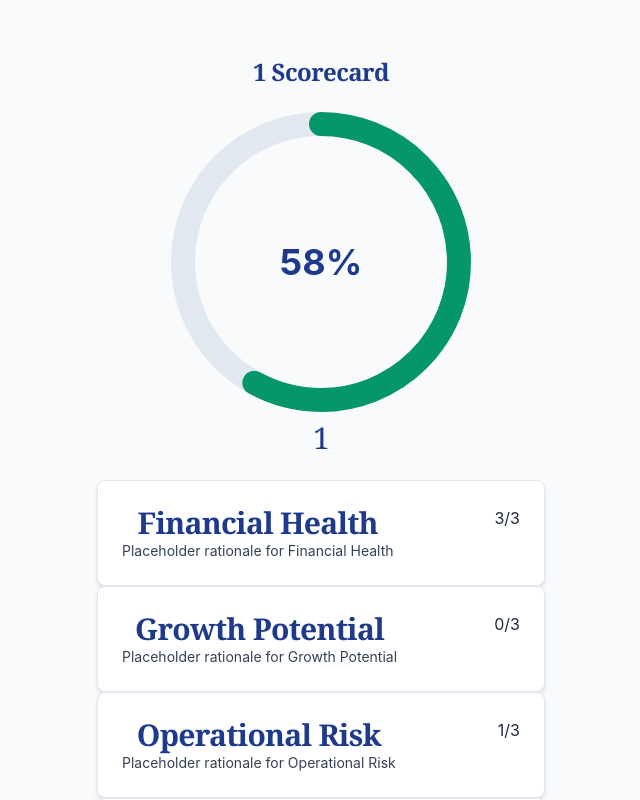
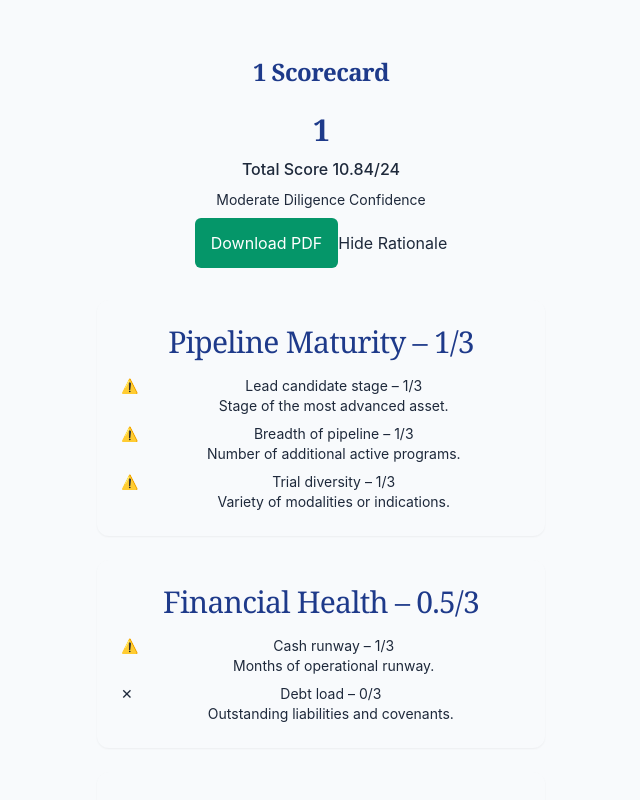
Before and after one commit to connortpeterson/ops-risk-landing, a React (Vite) app: page /score/1 in a window 1280 px wide. Shown: the top 800 px of the page, without its empty margins (319-959 px from the left). Built offline with nearby package versions, Linux system fonts and the light colour scheme.

Commit message:
Add layered scorecard logic and renderer

```diff
--- a/components/ScorecardRenderer.tsx
+++ b/components/ScorecardRenderer.tsx
@@ -1,51 +1,81 @@
-import {
-  CircularProgressbarWithChildren,
-  buildStyles,
-} from 'react-circular-progressbar'
-import type { Scorecard } from '../lib/scoreCompany'
-import 'react-circular-progressbar/dist/styles.css'
+import type { Scorecard, ScoreCategory } from '../lib/computeScorecard'
+import { useState } from 'react'
 
 interface Props {
   scorecard: Scorecard
 }
 
+function confidenceLabel(total: number): string {
+  if (total >= 16) return 'High'
+  if (total >= 8) return 'Moderate'
+  return 'Low'
+}
+
+function iconFor(score: number): string {
+  if (score >= 2) return '✓'
+  if (score === 1) return '⚠️'
+  return '✕'
+}
+
 export default function ScorecardRenderer({ scorecard }: Props) {
-  const totalPossible = scorecard.breakdown.length * 3
-  const percent = Math.round((scorecard.score / totalPossible) * 100)
+  const [showRationale, setShowRationale] = useState(true)
+  return (
+    <div className="max-w-5xl mx-auto py-10 space-y-8">
+      <header className="text-center space-y-2">
+        <h1 className="text-3xl font-bold">{scorecard.ticker}</h1>
+        <div className="text-xl font-medium">
+          Total Score {scorecard.total}/24
+        </div>
+        <div className="text-sm text-slate-600">
+          {confidenceLabel(scorecard.total)} Diligence Confidence
+        </div>
+        <div className="flex justify-center gap-4 pt-2">
+          <button className="btn-primary">Download PDF</button>
+          <button className="btn-secondary" onClick={() => setShowRationale((v) => !v)}>
+            {showRationale ? 'Hide Rationale' : 'Explain Score'}
+          </button>
+        </div>
+      </header>
 
-  return (
-    <div className="space-y-6">
-      <div className="flex flex-col items-center space-y-2">
-        <div className="w-24 h-24">
-          <CircularProgressbarWithChildren
-            value={percent}
-            styles={buildStyles({
-              pathColor: '#059669',
-              trailColor: '#e2e8f0',
-            })}
-          >
-            <div className="text-4xl font-bold text-blue-900">{percent}%</div>
-          </CircularProgressbarWithChildren>
-        </div>
-        <h1 className="text-3xl font-serif tracking-tight text-blue-900">
-          {scorecard.ticker.toUpperCase()}
-        </h1>
+      <div className="grid grid-cols-1 sm:grid-cols-2 gap-6">
+        {scorecard.categories.map((cat) => (
+          <CategoryCard key={cat.name} category={cat} showRationale={showRationale} />
+        ))}
       </div>
 
-      <div className="grid grid-cols-1 sm:grid-cols-2 gap-4">
-        {scorecard.breakdown.map((item) => (
-          <div
-            key={item.category}
-            className="scorecard flex justify-between items-start"
-          >
-            <div>
-              <h2 className="font-bold">{item.category}</h2>
-              <p className="text-sm text-slate-700">{item.rationale}</p>
-            </div>
-            <span className="font-semibold">{item.score}/3</span>
-          </div>
-        ))}
-      </div>
+      {scorecard.comments && (
+        <p className="text-center text-sm text-slate-700 pt-4">
+          {scorecard.comments}
+        </p>
+      )}
     </div>
   )
 }
+
+interface CardProps {
+  category: ScoreCategory
+  showRationale: boolean
+}
+
+function CategoryCard({ category, showRationale }: CardProps) {
+  return (
+    <div className="bg-slate-50 p-6 rounded-xl shadow-sm space-y-4">
+      <h2 className="font-semibold">
+        {category.name} – {category.score}/3
+      </h2>
+      <ul className="space-y-2 text-sm">
+        {category.factors.map((f) => (
+          <li key={f.label} className="flex gap-2">
+            <span>{iconFor(f.score)}</span>
+            <span className="flex-1">
+              {f.label} – {f.score}/3
+              {showRationale && (
+                <span className="block text-slate-600">{f.rationale}</span>
+              )}
+            </span>
+          </li>
+        ))}
+      </ul>
+    </div>
+  )
+}
--- /dev/null
+++ b/lib/computeScorecard.ts
@@ -0,0 +1,206 @@
+export interface ScoreFactor {
+  label: string
+  score: number
+  weight: number
+  rationale: string
+}
+
+export interface ScoreCategory {
+  name: string
+  score: number
+  factors: ScoreFactor[]
+}
+
+export interface Scorecard {
+  ticker: string
+  total: number
+  categories: ScoreCategory[]
+  comments?: string
+}
+
+function pseudoRandom(base: number) {
+  const x = Math.sin(base) * 10000
+  return x - Math.floor(x)
+}
+
+function factorScore(seed: number): number {
+  return Math.floor(pseudoRandom(seed) * 4)
+}
+
+export function computeScorecard(ticker: string): Scorecard {
+  const base = ticker
+    .toUpperCase()
+    .split('')
+    .reduce((acc, ch) => acc + ch.charCodeAt(0), 0)
+
+  const categories: ScoreCategory[] = [
+    {
+      name: 'Pipeline Maturity',
+      score: 0,
+      factors: [
+        {
+          label: 'Lead candidate stage',
+          score: factorScore(base + 1),
+          weight: 1,
+          rationale: 'Stage of the most advanced asset.'
+        },
+        {
+          label: 'Breadth of pipeline',
+          score: factorScore(base + 2),
+          weight: 0.5,
+          rationale: 'Number of additional active programs.'
+        },
+        {
+          label: 'Trial diversity',
+          score: factorScore(base + 3),
+          weight: 0.5,
+          rationale: 'Variety of modalities or indications.'
+        }
+      ]
+    },
+    {
+      name: 'Financial Health',
+      score: 0,
+      factors: [
+        {
+          label: 'Cash runway',
+          score: factorScore(base + 4),
+          weight: 1,
+          rationale: 'Months of operational runway.'
+        },
+        {
+          label: 'Debt load',
+          score: factorScore(base + 5),
+          weight: 1,
+          rationale: 'Outstanding liabilities and covenants.'
+        }
+      ]
+    },
+    {
+      name: 'Market Position',
+      score: 0,
+      factors: [
+        {
+          label: 'Competition intensity',
+          score: factorScore(base + 6),
+          weight: 1,
+          rationale: 'Number of similar programs in market.'
+        },
+        {
+          label: 'IP strength',
+          score: factorScore(base + 7),
+          weight: 1,
+          rationale: 'Patent portfolio and exclusivity.'
+        }
+      ]
+    },
+    {
+      name: 'Team Experience',
+      score: 0,
+      factors: [
+        {
+          label: 'Leadership track record',
+          score: factorScore(base + 8),
+          weight: 1,
+          rationale: 'Past exits or approvals.'
+        },
+        {
+          label: 'Scientific advisory',
+          score: factorScore(base + 9),
+          weight: 0.5,
+          rationale: 'Credibility of advisors.'
+        }
+      ]
+    },
+    {
+      name: 'Operational Risk',
+      score: 0,
+      factors: [
+        {
+          label: 'Manufacturing readiness',
+          score: factorScore(base + 10),
+          weight: 1,
+          rationale: 'CMO relationships and scale-up plans.'
+        },
+        {
+          label: 'Supply chain complexity',
+          score: factorScore(base + 11),
+          weight: 0.5,
+          rationale: 'Reliance on scarce materials.'
+        }
+      ]
+    },
+    {
+      name: 'Regulatory Strategy',
+      score: 0,
+      factors: [
+        {
+          label: 'FDA interactions',
+          score: factorScore(base + 12),
+          weight: 1,
+          rationale: 'Experience with regulatory bodies.'
+        },
+        {
+          label: 'Compliance track',
+          score: factorScore(base + 13),
+          weight: 0.5,
+          rationale: 'History of clinical holds or warnings.'
+        }
+      ]
+    },
+    {
+      name: 'Commercialization Plan',
+      score: 0,
+      factors: [
+        {
+          label: 'Partnerships',
+          score: factorScore(base + 14),
+          weight: 1,
+          rationale: 'Distribution or co-development deals.'
+        },
+        {
+          label: 'Launch readiness',
+          score: factorScore(base + 15),
+          weight: 0.5,
+          rationale: 'Internal or outsourced sales capacity.'
+        }
+      ]
+    },
+    {
+      name: 'Funding Outlook',
+      score: 0,
+      factors: [
+        {
+          label: 'Access to capital',
+          score: factorScore(base + 16),
+          weight: 1,
+          rationale: 'Relationships with investors or grants.'
+        },
+        {
+          label: 'Burn rate discipline',
+          score: factorScore(base + 17),
+          weight: 0.5,
+          rationale: 'Historical cash utilization.'
+        }
+      ]
+    }
+  ]
+
+  for (const cat of categories) {
+    const totalWeight = cat.factors.reduce((acc, f) => acc + f.weight, 0)
+    const weighted = cat.factors.reduce((acc, f) => acc + f.score * f.weight, 0)
+    cat.score = Number((weighted / totalWeight).toFixed(2))
+  }
+
+  const total = Number(
+    categories.reduce((acc, c) => acc + c.score, 0).toFixed(2)
+  )
+
+  return {
+    ticker: ticker.toUpperCase(),
+    total,
+    categories,
+    comments:
+      'This company presents a strong IP moat and disciplined cash burn, but its lead indication faces crowding risk.'
+  }
+}
--- a/lib/scoreCompany.ts
+++ /dev/null
@@ -1,34 +0,0 @@
-export interface ScoreBreakdownItem {
-  category: string
-  score: number
-  rationale: string
-}
-
-export interface Scorecard {
-  ticker: string
-  score: number
-  breakdown: ScoreBreakdownItem[]
-}
-
-export async function scoreCompany(ticker: string): Promise<Scorecard> {
-  const categories = [
-    'Financial Health',
-    'Growth Potential',
-    'Operational Risk',
-    'Pipeline Strength',
-  ]
-
-  const breakdown = categories.map((category) => ({
-    category,
-    score: Math.floor(Math.random() * 4),
-    rationale: 'Placeholder rationale for ' + category,
-  }))
-
-  const total = breakdown.reduce((acc, item) => acc + item.score, 0)
-
-  return {
-    ticker: ticker.toUpperCase(),
-    score: total,
-    breakdown,
-  }
-}
--- a/src/Score.tsx
+++ b/src/Score.tsx
@@ -1,8 +1,8 @@
 import { useEffect, useState } from 'react'
 import { useParams } from 'react-router-dom'
 import ScorecardRenderer from '../components/ScorecardRenderer'
-import { scoreCompany } from '../lib/scoreCompany'
-import type { Scorecard } from '../lib/scoreCompany'
+import { computeScorecard } from '../lib/computeScorecard'
+import type { Scorecard } from '../lib/computeScorecard'
 
 function Score() {
   const { ticker } = useParams<{ ticker: string }>()
@@ -10,7 +10,7 @@ function Score() {
 
   useEffect(() => {
     if (ticker) {
-      void scoreCompany(ticker).then(setScorecard)
+      setScorecard(computeScorecard(ticker))
     }
   }, [ticker])
 
```
